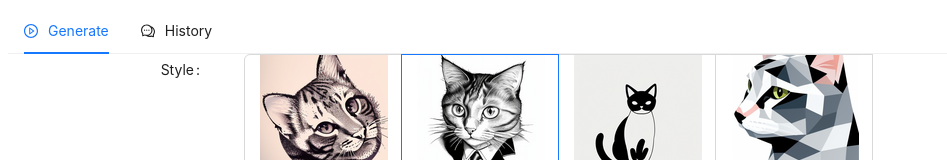
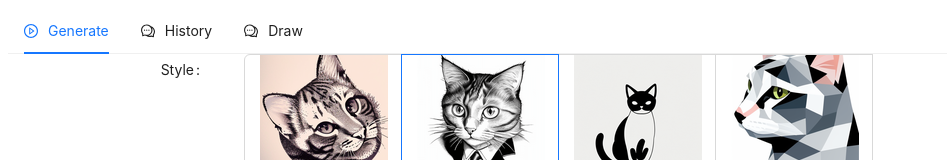
Before and after one commit to VeejaLiu/xiaowen-BMC, a React (Vite) app: page / in a window 1280 px wide. Shown: the top 160 px of the page, without its empty margins (0-947 px from the left). Built offline with nearby package versions, Linux system fonts and the light colour scheme.

Commit message:
添加draw页面

```diff
--- a/src/pages/NavBar.tsx
+++ b/src/pages/NavBar.tsx
@@ -23,6 +23,14 @@ function NavBar({setCurrentPage}: { setCurrentPage: any }) {
             onClick: () => {
                 setCurrentPage('history');
             },
+        },
+        {
+            label: 'Draw',
+            key: 'draw',
+            icon: <CommentOutlined/>,
+            onClick: () => {
+                setCurrentPage('draw');
+            },
         }
     ];
 
```
